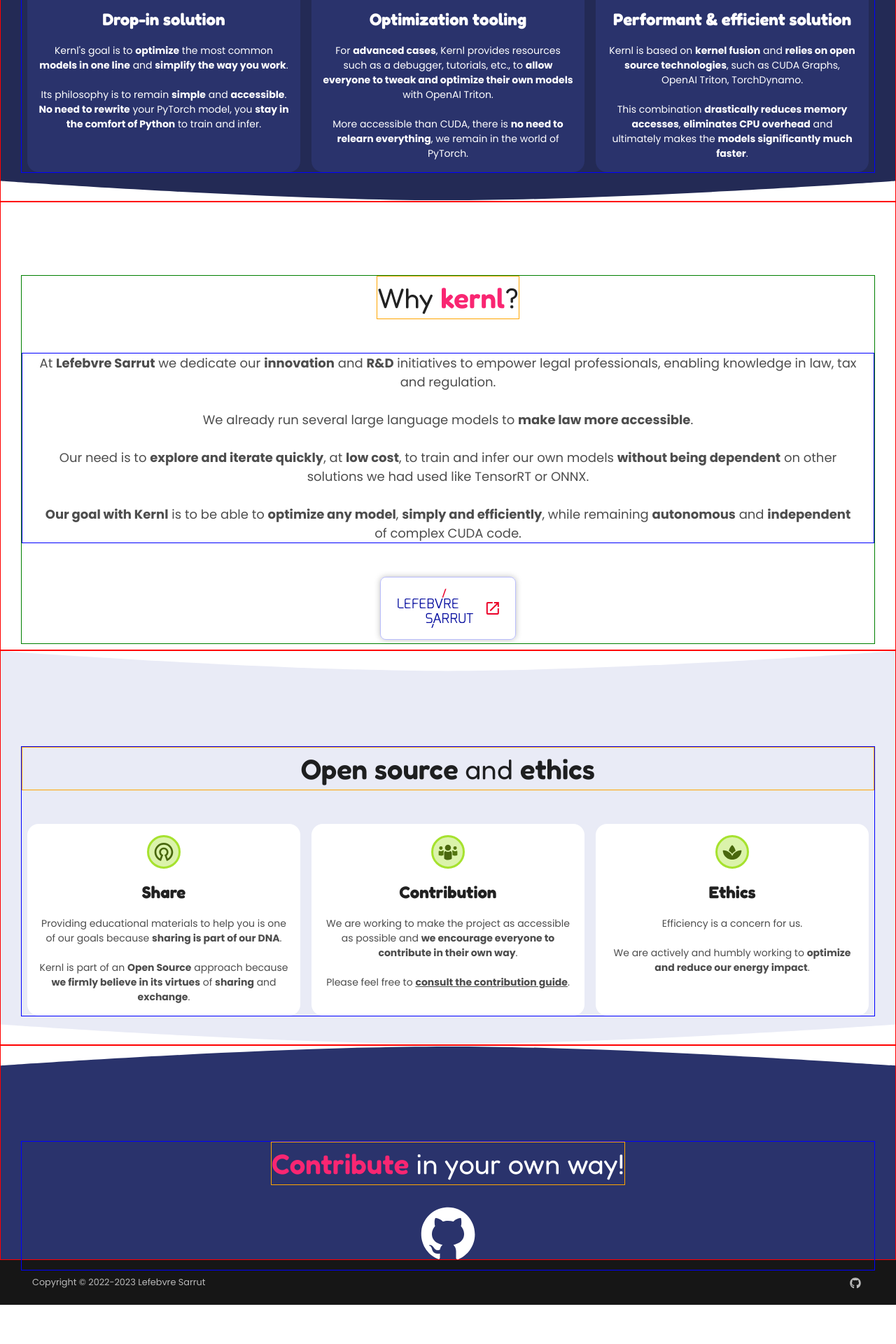
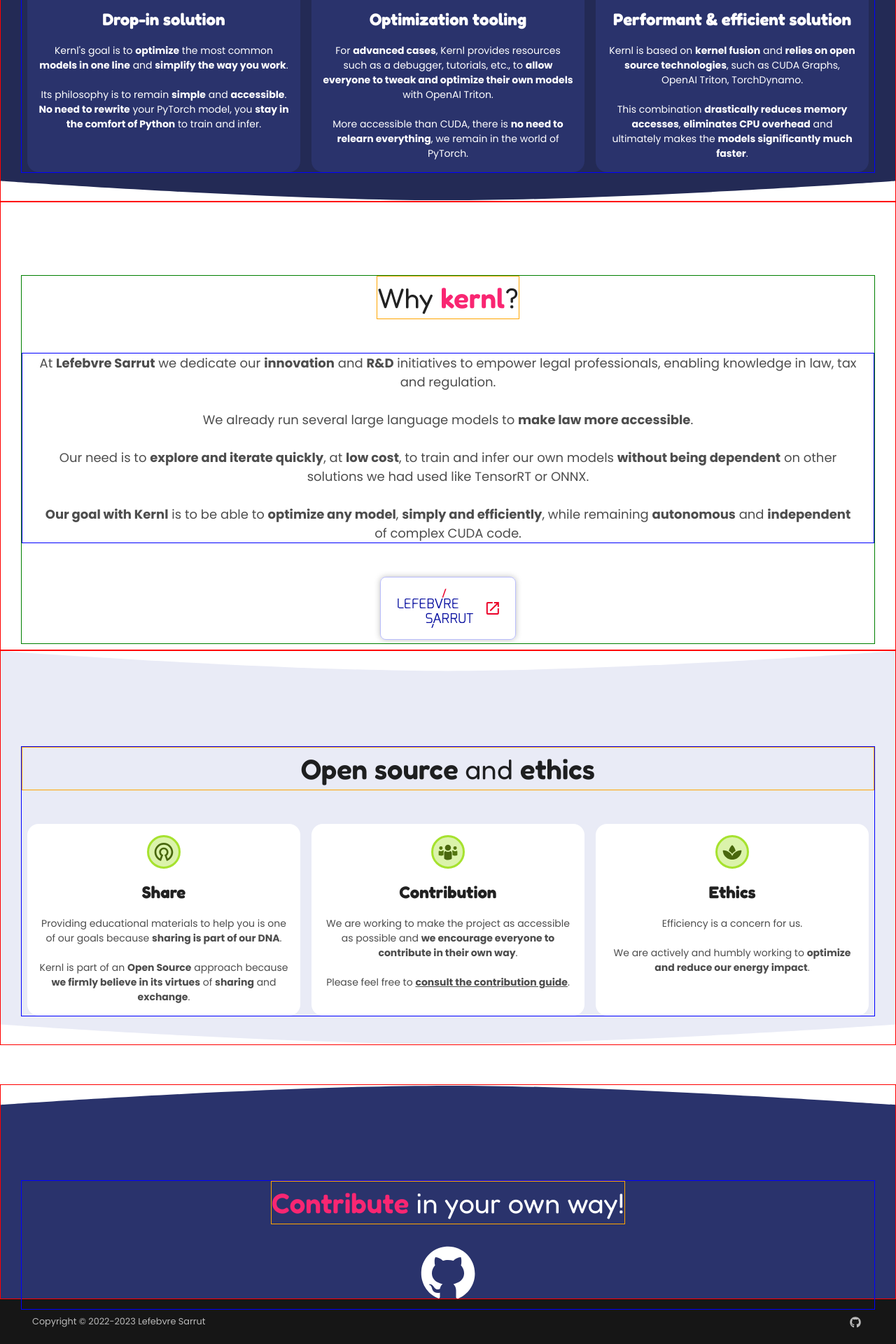
Before and after one commit to ELS-RD/kernl, an MkDocs documentation site: the page built from docs/index.md, in a window 1280 px wide. Shown: the part 1200-3120 px from the top of the page at 70% size. Built offline with MkDocs 1.6.1 and Material for MkDocs 9.7.7, drawn with Linux system fonts in a browser that asks for light colours; comment, search, counter and statistics services are not loaded; before the commit the page ends 3064 px from its top, so only the background shows below that.

Commit message:
feat: adds empty highlights section.

```diff
--- a/docs/overrides/home.html
+++ b/docs/overrides/home.html
@@ -165,6 +165,7 @@
             </ul>
         </div>
     </section>
+    <section class="knl-highlights"></section>
     <section class="knl-contribute">
         <div class="knl-contribute__content md-grid slide-up">
             <h3><em>Contribute</em> in your own way!</h3>
--- a/docs/stylesheets/extra.css
+++ b/docs/stylesheets/extra.css
@@ -408,6 +408,11 @@
 }
 
 /* ----- ----- ----- ----- ----- */
+.knl-highlights {
+    height: 56px;
+}
+
+/* ----- ----- ----- ----- ----- */
 .knl-contribute {
     padding: 88px 0 32px; /* 32px + 56px */
     background-color: var(--color-background-contribute);
```
